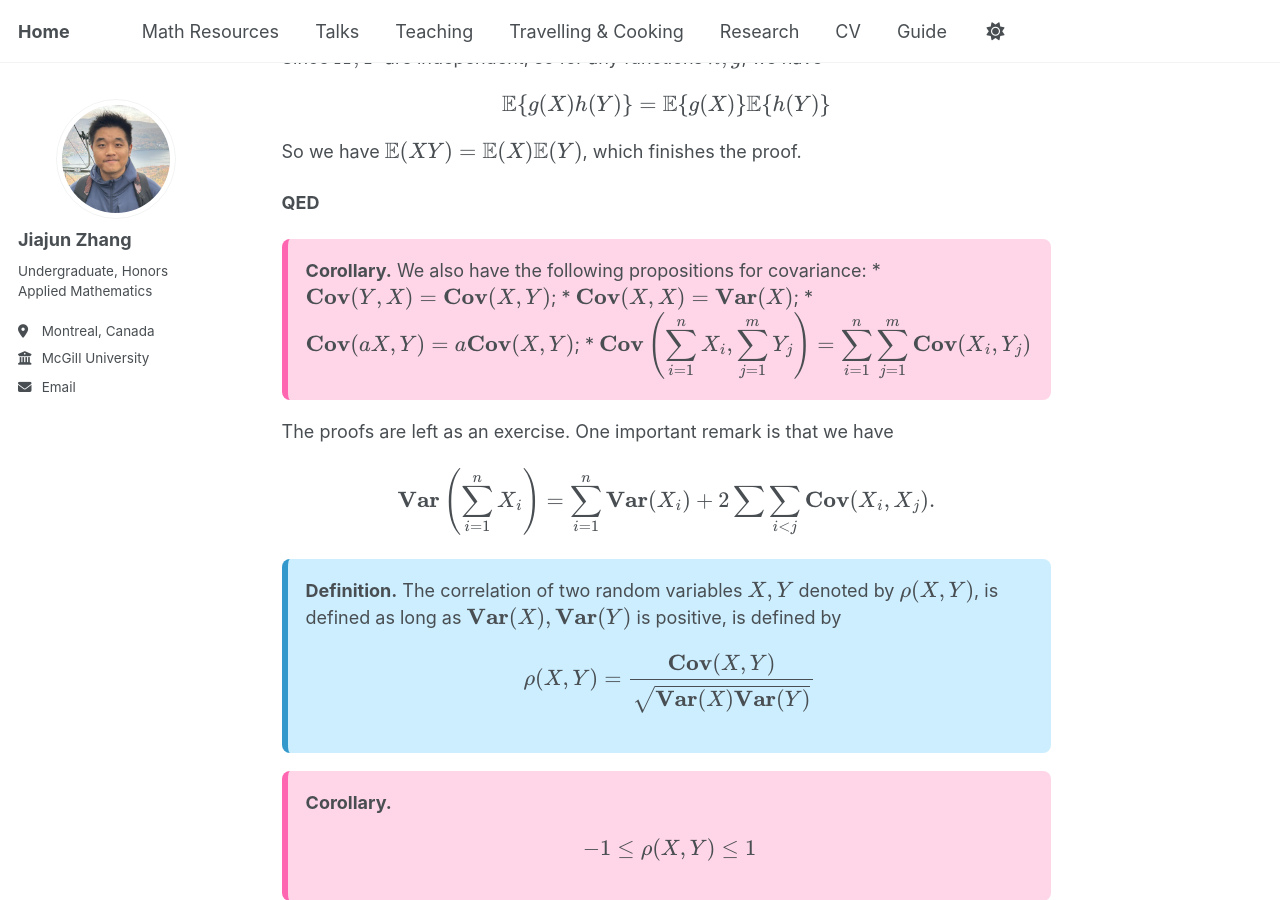
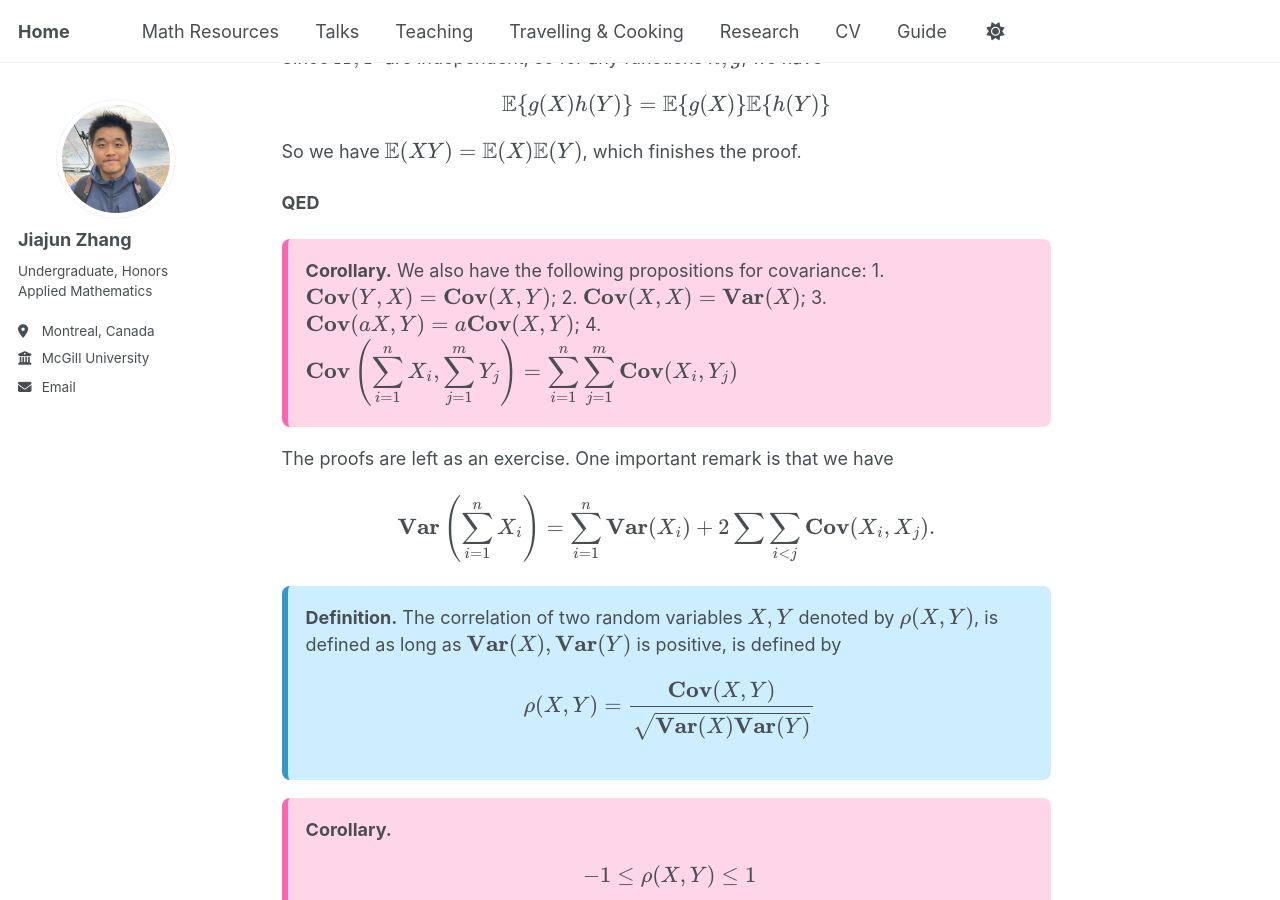
Before and after one commit to JohanssonRein/JohanssonRein.github.io, a Jekyll site: the page built from _publications/covar.md, in a window 1280 px wide and 900 px high, scrolled down 476 px. Built offline with Jekyll 4.4.1, drawn with Linux system fonts in a browser that asks for light colours.

Commit message:
Update covar.md

```diff
--- a/_publications/covar.md
+++ b/_publications/covar.md
@@ -44,13 +44,13 @@ So we have $\mathbb{E}(XY) = \mathbb{E}(X)\mathbb{E}(Y)$, which finishes the pro
 <div style="background-color: #ffd6e8; padding: 1em; border-left: 6px solid #ff66b2; border-radius: 8px; margin: 1em 0;">
   <strong>Corollary.</strong> We also have the following propositions for covariance:
 
-* $\mathbf{Cov}(Y,X) = \mathbf{Cov}(X,Y)$;
+1. $\mathbf{Cov}(Y,X) = \mathbf{Cov}(X,Y)$;
 
-* $\mathbf{Cov}(X,X) = \mathbf{Var}(X)$;
+2. $\mathbf{Cov}(X,X) = \mathbf{Var}(X)$;
 
-* $\mathbf{Cov}(aX,Y) = a \mathbf{Cov}(X,Y)$;
+3. $\mathbf{Cov}(aX,Y) = a \mathbf{Cov}(X,Y)$;
 
-* $\displaystyle{\mathbf{Cov} \left( \sum_{i=1}^n X_i, \sum_{j=1}^m Y_j \right) = \sum_{i=1}^n \sum_{j=1}^m \mathbf{Cov}(X_i,Y_j)}$
+4. $\displaystyle{\mathbf{Cov} \left( \sum_{i=1}^n X_i, \sum_{j=1}^m Y_j \right) = \sum_{i=1}^n \sum_{j=1}^m \mathbf{Cov}(X_i,Y_j)}$
 </div>
 
 
@@ -123,8 +123,8 @@ value of $\rho(X, Y)$ indicates that $Y$ tends to increase when $X$ does, wherea
 
 $$
 \mathbf{Cov}(X_i - \overline{X}, \overline{X}) = 0
+$$
 
-$$
 where $\overline{X}$ is called the sample mean, denoted by
 
 $$
@@ -238,6 +238,7 @@ where $C_r = \begin{cases} 1: 0 \leq r \leq 1 \\ 2^{r-1} : r>1 \end{cases}$.
 **Proof:**
 
 This follows from the fact that
+
 $$
 \vert a + b \vert^r \leq C_r [ \vert a \vert^r + \vert b \vert^r ].
 $$
```
